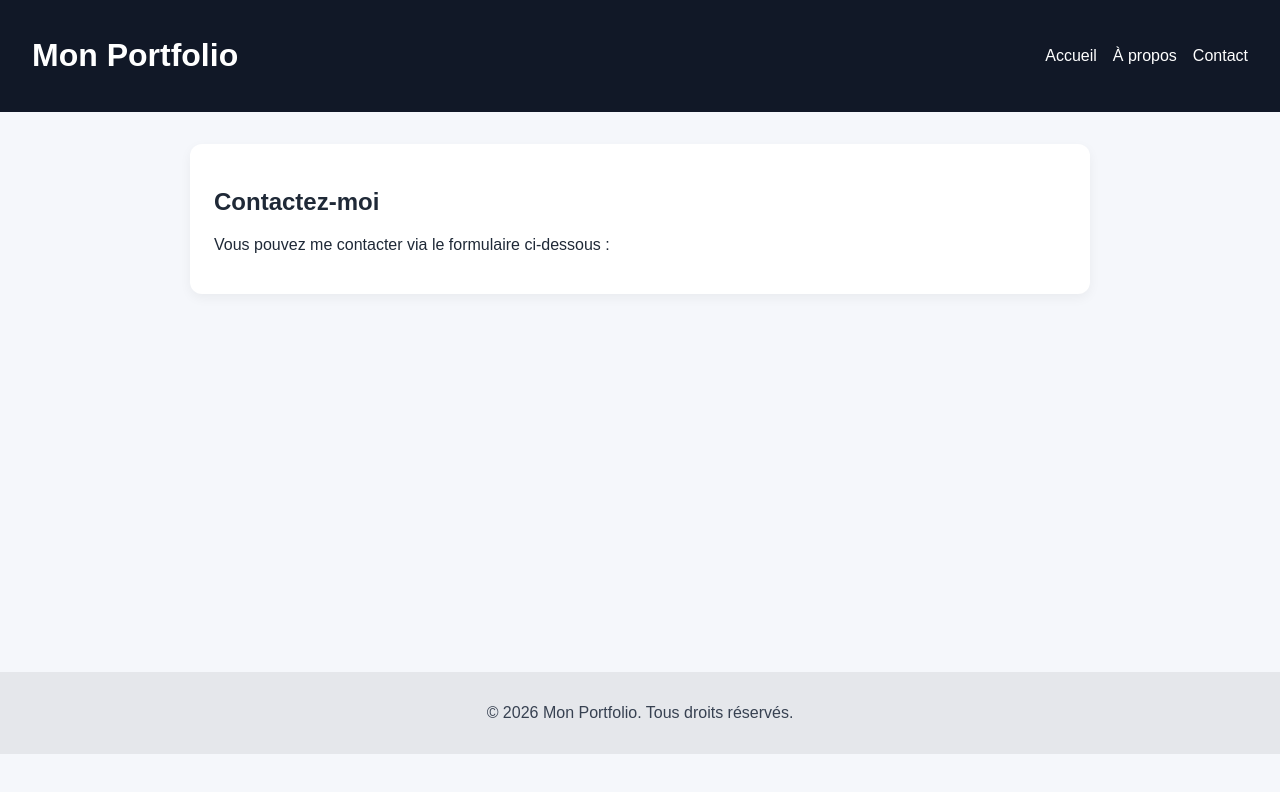
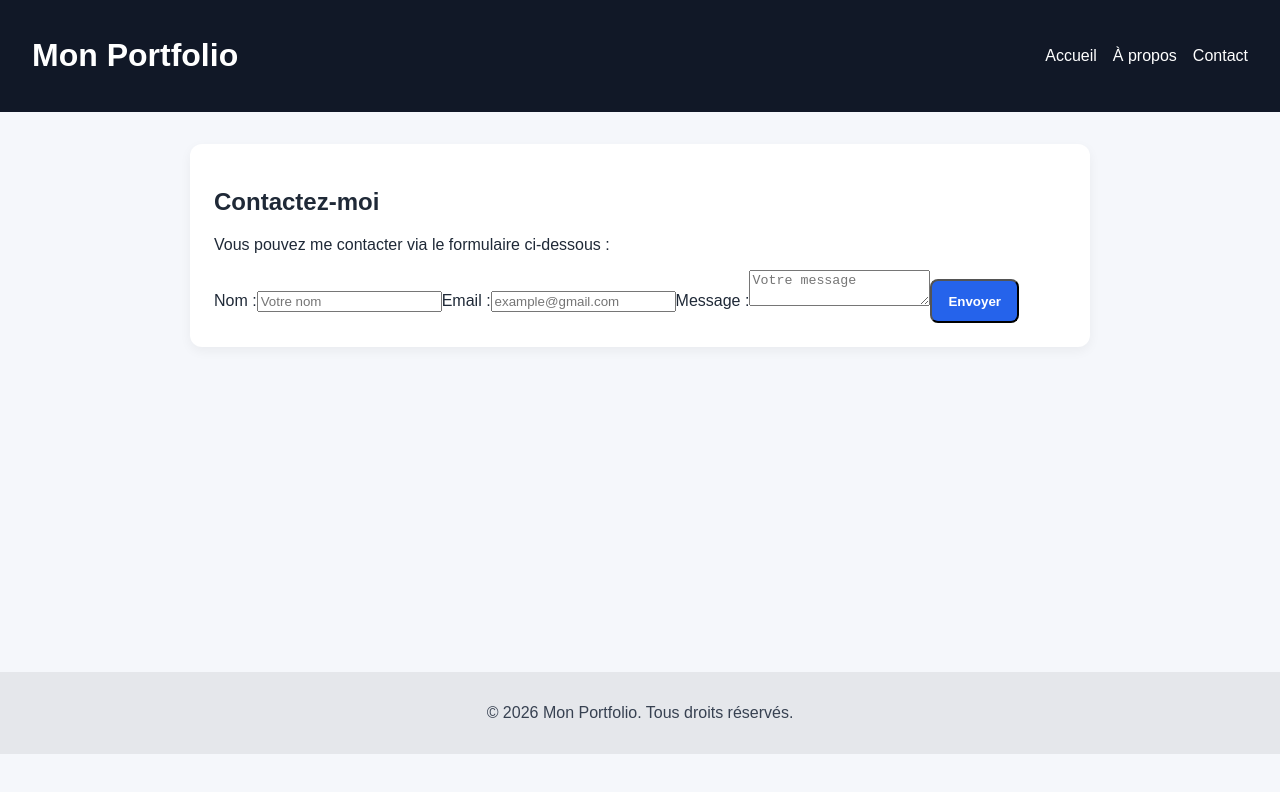
Before and after one commit to ceph7/portfolio_v1.0, a React (Vite) app in the folder frontend/: page /contact in a window 1280 px wide. Shown: the top 792 px of the page. Built offline with nearby package versions, Linux system fonts and the light colour scheme.

Commit message:
fichier contact

```diff
--- a/frontend/src/pages/Contact.jsx
+++ b/frontend/src/pages/Contact.jsx
@@ -2,11 +2,23 @@ function Contact(){
 
     return (
 
-        <section>
+        <section className="contact-page">
             <h2>Contactez-moi</h2>
             <p>Vous pouvez me contacter via le formulaire ci-dessous :</p>
 
+            <form className="contact-form">
+                <label htmlFor="name">Nom :</label>
+                <input type="text" id="name" name="name" placeholder="Votre nom" required />
+
+                <label htmlFor="email">Email :</label>
+                <input type="email" id="email" name="email" placeholder="example@gmail.com" required />
+
+                <label htmlFor="message">Message :</label>
+                <textarea id="message" name="message" placeholder="Votre message" required></textarea>
+
+                <button type="submit" className="btn btn-primary">Envoyer</button>
+            </form>
         </section>
-    )
+    );
 }
 export default Contact;
```
